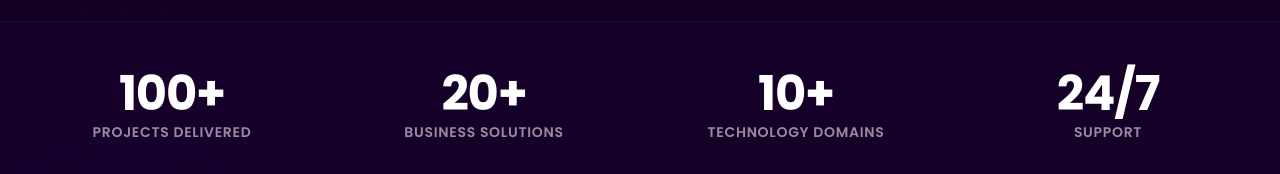
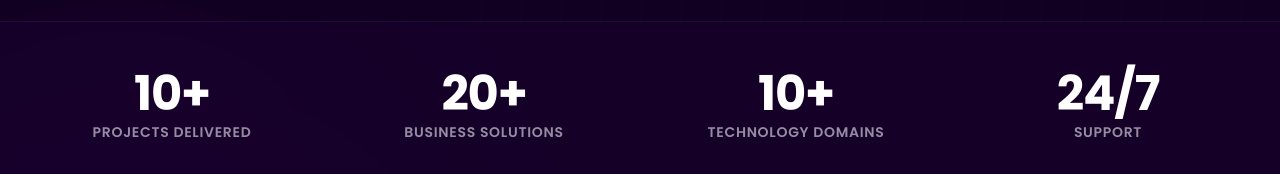
Before and after one commit to SachinthaNimesh370/-Synexis_Technologies_Web_Site, a Next.js app: page / in a window 1280 px wide. Shown: the part 778-952 px from the top of the page. Built offline with nearby package versions, Linux system fonts and the light colour scheme.

Commit message:
develop the state section with animation

```diff
--- a/src/app/page.tsx
+++ b/src/app/page.tsx
@@ -1,6 +1,6 @@
 "use client";
 
-import React from "react";
+import React, { useEffect, useRef, useState } from "react";
 import Link from "next/link";
 import { motion } from "framer-motion";
 import {
@@ -9,13 +9,86 @@ import {
   Settings, Truck, Landmark, Building2, Briefcase, Coffee
 } from "lucide-react";
 
+// Animated stat counter component
+function AnimatedStat({ value, label, delay = 0 }: { value: string; label: string; delay?: number }) {
+  const [count, setCount] = useState(0);
+  const [visible, setVisible] = useState(false);
+  const ref = useRef<HTMLDivElement>(null);
+
+  // Parse numeric part and suffix (e.g. "10+" => num=10, suffix="+")
+  const match = value.match(/^([\d.]+)(\/.*|[^\d.]*)$/);
+  const isSpecial = !match || value === "24/7";
+  const targetNum = match ? parseFloat(match[1]) : 0;
+  const suffix = match ? match[2] : "";
+
+  useEffect(() => {
+    const observer = new IntersectionObserver(
+      ([entry]) => {
+        if (entry.isIntersecting) {
+          setVisible(true);
+          observer.disconnect();
+        }
+      },
+      { threshold: 0.4 }
+    );
+    if (ref.current) observer.observe(ref.current);
+    return () => observer.disconnect();
+  }, []);
+
+  useEffect(() => {
+    if (!visible || isSpecial) return;
+    const duration = 1400;
+    const steps = 60;
+    const stepTime = duration / steps;
+    let current = 0;
+    const timer = setTimeout(() => {
+      const interval = setInterval(() => {
+        current += 1;
+        const progress = current / steps;
+        const eased = 1 - Math.pow(1 - progress, 3); // ease-out cubic
+        setCount(Math.round(eased * targetNum));
+        if (current >= steps) {
+          setCount(targetNum);
+          clearInterval(interval);
+        }
+      }, stepTime);
+    }, delay);
+    return () => clearTimeout(timer);
+  }, [visible, isSpecial, targetNum, delay]);
+
+  const displayValue = isSpecial
+    ? value
+    : `${Number.isInteger(targetNum) ? count : count.toFixed(1)}${suffix}`;
+
+  return (
+    <div ref={ref} className="space-y-1">
+      <motion.h3
+        initial={{ opacity: 0, y: 16 }}
+        animate={visible ? { opacity: 1, y: 0 } : {}}
+        transition={{ duration: 0.5, delay: delay / 1000 }}
+        className="text-4xl md:text-5xl font-bold text-white tracking-tight"
+      >
+        {displayValue}
+      </motion.h3>
+      <motion.p
+        initial={{ opacity: 0 }}
+        animate={visible ? { opacity: 1 } : {}}
+        transition={{ duration: 0.5, delay: delay / 1000 + 0.15 }}
+        className="text-xs md:text-sm text-[#CFC8D8]/70 font-semibold uppercase tracking-wider"
+      >
+        {label}
+      </motion.p>
+    </div>
+  );
+}
+
 export default function HomePage() {
   const triggerConsultation = () => {
     window.dispatchEvent(new Event("open-consultation"));
   };
 
   const stats = [
-    { value: "100+", label: "Projects Delivered" },
+    { value: "10+", label: "Projects Delivered" },
     { value: "20+", label: "Business Solutions" },
     { value: "10+", label: "Technology Domains" },
     { value: "24/7", label: "Support" },
@@ -205,10 +278,12 @@ export default function HomePage() {
         <div className="max-w-7xl mx-auto px-4 sm:px-6 lg:px-8">
           <div className="grid grid-cols-2 md:grid-cols-4 gap-8 text-center">
             {stats.map((stat, i) => (
-              <div key={i} className="space-y-1">
-                <h3 className="text-4xl md:text-5xl font-bold text-white tracking-tight">{stat.value}</h3>
-                <p className="text-xs md:text-sm text-[#CFC8D8]/70 font-semibold uppercase tracking-wider">{stat.label}</p>
-              </div>
+              <AnimatedStat
+                key={i}
+                value={stat.value}
+                label={stat.label}
+                delay={i * 120}
+              />
             ))}
           </div>
         </div>
```
